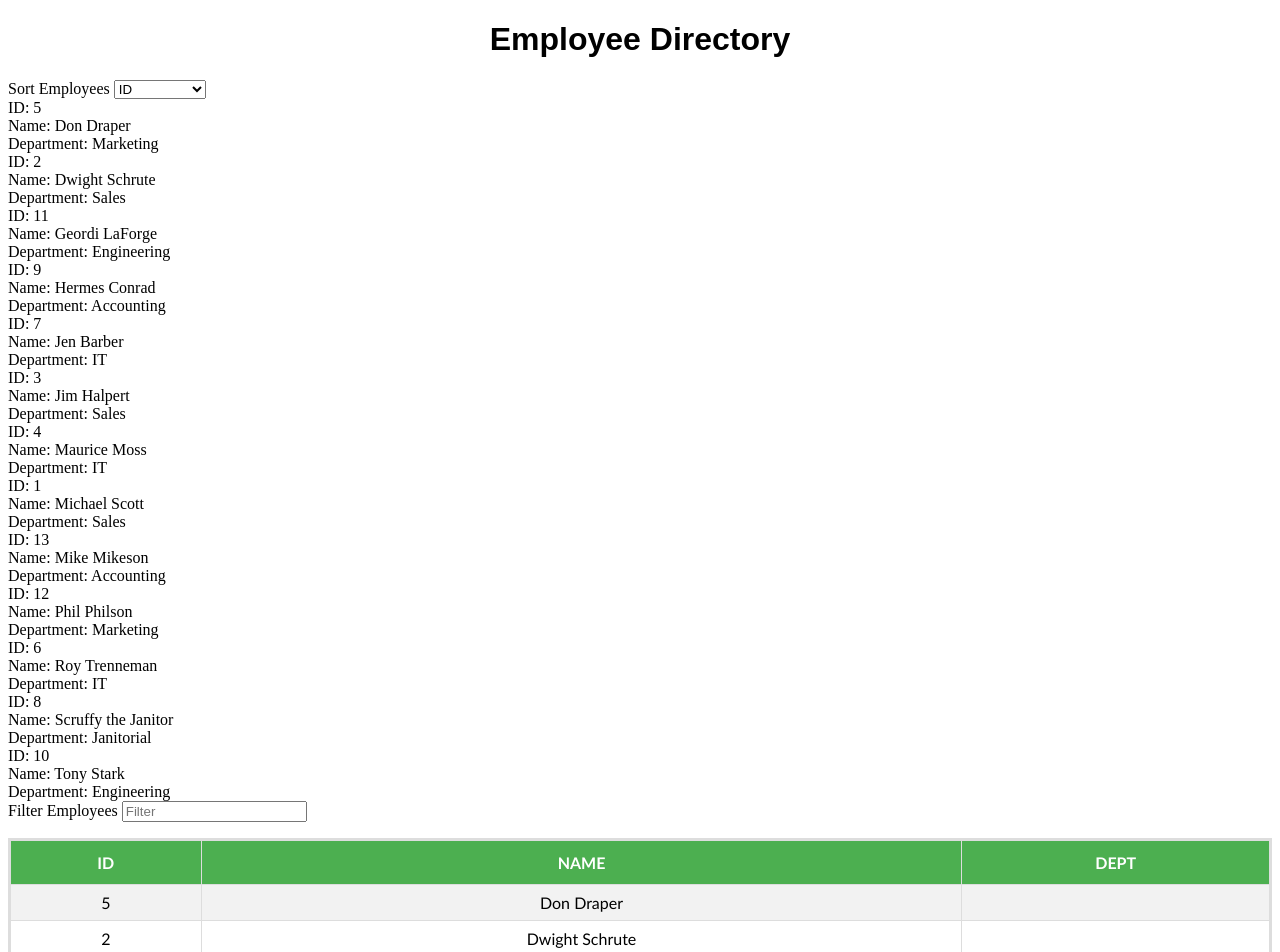
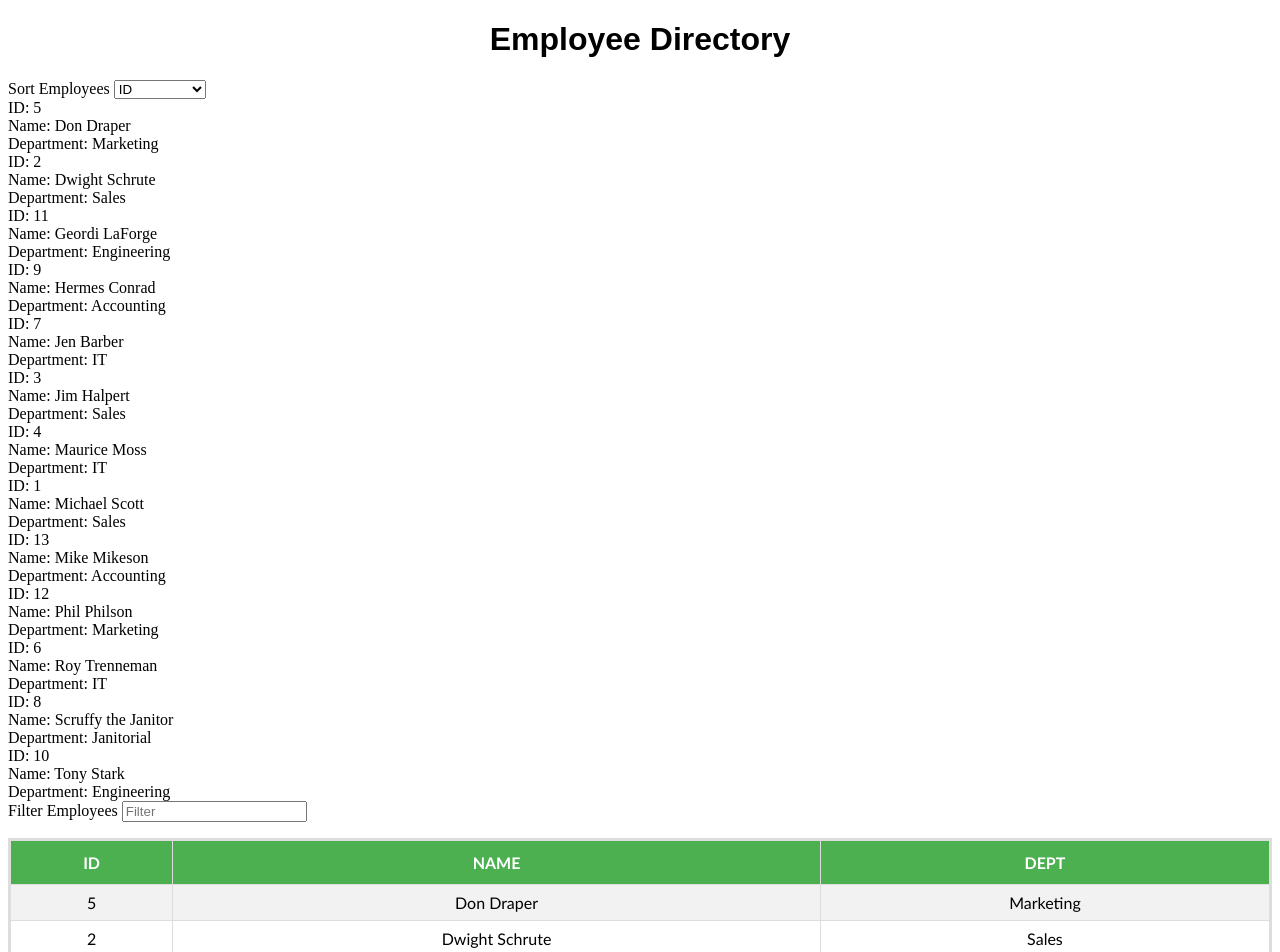
Before and after one commit to wmhunt1/React-Employee-Directory, a React (Create React App) app: page / in a window 1280 px wide. Shown: the top 952 px of the page. Built offline with nearby package versions, Linux system fonts and the light colour scheme.

Commit message:
not sorting by department

```diff
--- a/src/components/Sort/index.js
+++ b/src/components/Sort/index.js
@@ -23,7 +23,7 @@ function Sort() {
           id: 'id',
           name: 'name',
           //switched to dept to see if will sort
-          department: 'dept',
+          dept: 'dept',
         };
         const sortProperty = types[type];
         const sorted = [...employees].sort((a, b) => a[sortProperty] - b[sortProperty]);
--- a/src/components/Table/index.js
+++ b/src/components/Table/index.js
@@ -10,12 +10,12 @@ class Table extends Component {
    }
    renderTableData() {
     return employees.map((employee) => {
-      const { id, name, department} = employee //destructuring
+      const { id, name, dept} = employee //destructuring
        return (
           <tr key={id}>
              <td>{id}</td>
              <td>{name}</td>
-             <td>{department}</td>
+             <td>{dept}</td>
           </tr>
        )
     })
```
